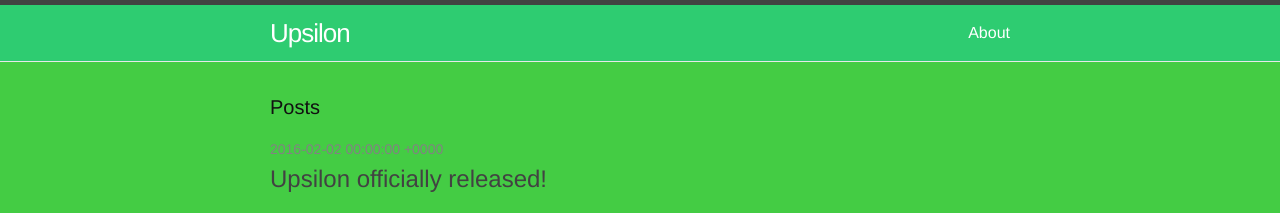
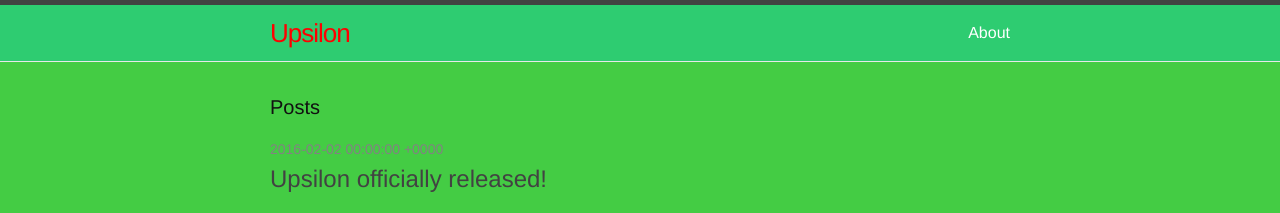
Before and after one commit to QuickScythe/QuickScythe.github.io, a Jekyll site: the page built from index.html, in a window 1280 px wide. Shown: the top 213 px of the page. Built offline with Jekyll 4.4.1, drawn with Linux system fonts in a browser that asks for light colours.

Commit message:
Update _layout.scss

```diff
--- a/_sass/_layout.scss
+++ b/_sass/_layout.scss
@@ -17,7 +17,7 @@
     letter-spacing: -1px;
     margin-bottom: 0;
     float: left;
-    color: $white;
+    color: red;
 
 }
 
```
